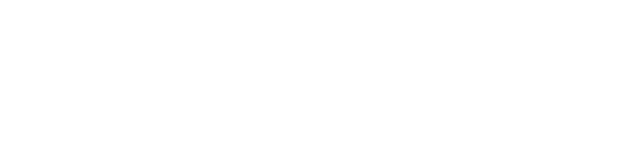
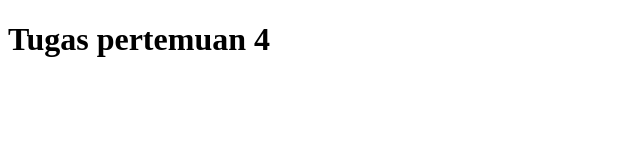
Before and after one commit to GeriDalton23/Tugas, a plain HTML site: page index.html in a window 1280 px wide. Shown: the whole page, without its empty margins (0-640 px from the left). Drawn offline with Linux system fonts and the light colour scheme.

Commit message:
menambahkan h1

```diff
--- a/index.html
+++ b/index.html
@@ -6,6 +6,6 @@
     <title>Document</title>
 </head>
 <body>
-
+    <h1>Tugas pertemuan 4</h1>
 </body>
 </html>
```
